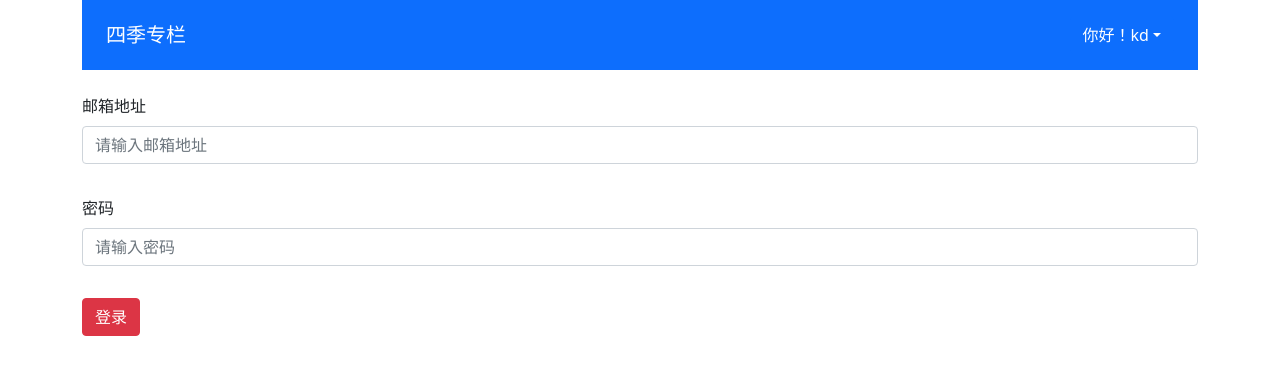
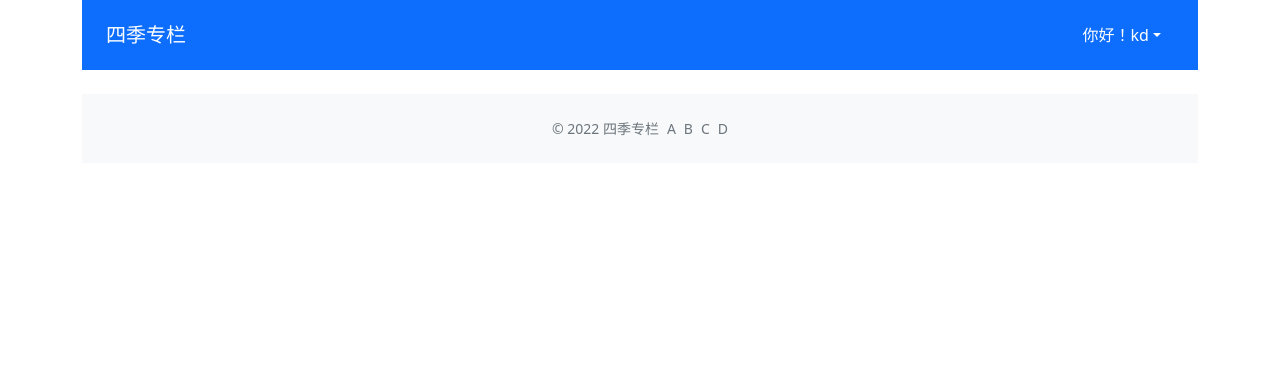
Before and after one commit to auoHan/vue3-still-life-column, a Vue app: page / in a window 1280 px wide. Shown: the top 374 px of the page. Built offline with nearby package versions, Linux system fonts and the light colour scheme.

Commit message:
引入GlobalFooter组件，抽离页面，使用router-view

```diff
--- a/src/App.vue
+++ b/src/App.vue
@@ -1,46 +1,16 @@
 <template>
   <div class="container">
     <GlobalHeader :currentUser="currentUser"></GlobalHeader>
-    <!--<ColumnList :list="list"></ColumnList>-->
-    <ValidateForm @submitForm="submitForm">
-      <div class="mb-3">
-        <label class="form-label">邮箱地址</label>
-        <ValidateInput v-model="emailValue" :rules="emailRules" placeholder="请输入邮箱地址" type="text"
-        ></ValidateInput>
-      </div>
-      <div class="mb-3">
-        <label class="form-label">密码</label>
-        <ValidateInput v-model="passwordValue" :rules="passwordRules" placeholder="请输入密码"
-                       type="password"></ValidateInput>
-      </div>
-      <template #submit>
-        <button class="btn btn-danger" type="submit">登录</button>
-      </template>
-    </ValidateForm>
+    <router-view></router-view>
+    <GlobalFooter></GlobalFooter>
   </div>
 </template>
 
 <script setup lang="ts">
 
-import {ColumnProps} from '@/components/ColumnList.vue'
 import GlobalHeader, {UserProps} from '@/components/GlobalHeader.vue'
-import ValidateInput, {RulesProp} from '@/components/ValidateInput.vue'
-import ValidateForm from '@/components/ValidateForm.vue'
+import GlobalFooter from '@/components/GlobalFooter.vue'
 
-const list = reactive<ColumnProps[]>([
-  {
-    id: 1,
-    title: '标题1',
-    avatar: 'https://s3.amazonaws.com/media-p.slid.es/uploads/320262/images/6946205/logo.png',
-    description: '描述1'
-  },
-  {
-    id: 2,
-    title: '标题2',
-    //avatar: 'https://s3.amazonaws.com/media-p.slid.es/uploads/320262/images/6946205/logo.png',
-    description: '描述2'
-  }
-])
 const currentUser = reactive<UserProps>(
   {
     isLogin: true,
@@ -48,19 +18,6 @@ const currentUser = reactive<UserProps>(
     id: 1
   }
 )
-const emailRules: RulesProp = [
-  {type: 'required', message: '电子邮箱地址不能为空'},
-  {type: 'email', message: '请输入正确的电子邮箱格式'}
-]
-const passwordRules: RulesProp = [
-  {type: 'required', message: '密码不能为空'}
-]
-const emailValue = ref(null)
-const passwordValue = ref(null)
-const submitForm = (result: boolean) => {
-  emailValue.value = null
-  passwordValue.value = null
-}
 </script>
 
 <style lang="scss" scoped>
```
